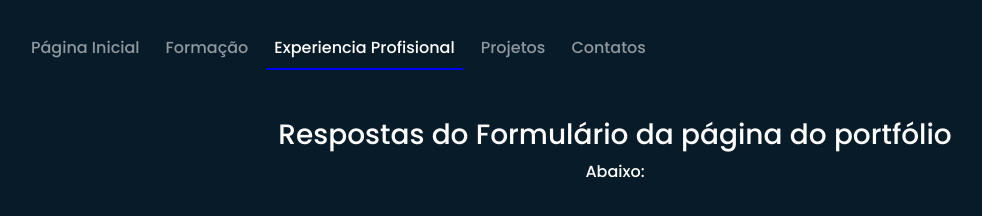
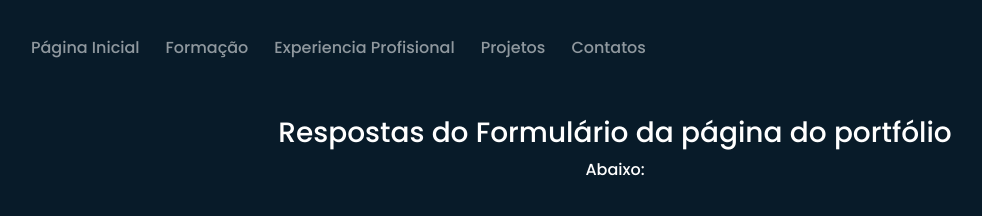
Before and after one commit to LucasMoreiraDK/Desafio2_Residencia, a plain HTML site: page Pages/requisicoesForm.html in a window 1280 px wide. Shown: the top 216 px of the page, without its empty margins (25-1007 px from the left). Drawn offline with nearby package versions, Linux system fonts and the light colour scheme.

Commit message:
Update de destaque em pagina errada
Somente uma leve alteração para modificar o destaque da pagina atual

```diff
--- a/Pages/requisicoesForm.html
+++ b/Pages/requisicoesForm.html
@@ -27,7 +27,7 @@
               <a class="nav-link" href="../Pages/formacao.html">Formação</a>
             </li>
             <li class="nav-item">
-              <a class="nav-link active" href="../Pages/experienciaProfissional.html">Experiencia Profisional</a>
+              <a class="nav-link " href="../Pages/experienciaProfissional.html">Experiencia Profisional</a>
             </li>
             <li class="nav-item">
               <a class="nav-link" href="../Pages/projetos.html">Projetos</a>
```
